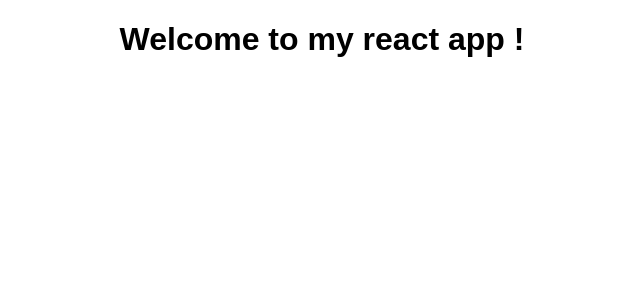
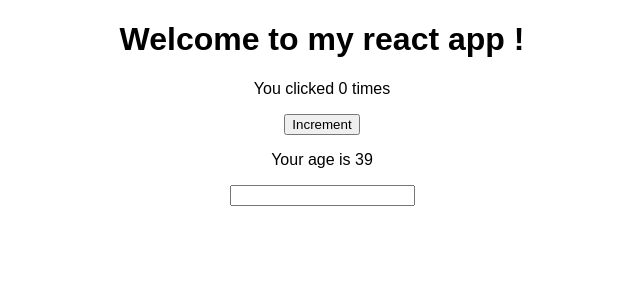
Before and after one commit to skylock/react-playground, a React (Create React App) app: page / in a window 1280 px wide. Shown: the top 300 px of the page, without its empty margins (318-958 px from the left). Built offline with nearby package versions, Linux system fonts and the light colour scheme.

Commit message:
add first functional component

```diff
--- a/src/App.js
+++ b/src/App.js
@@ -1,12 +1,14 @@
 import React, { Component } from "react";
 import logo from "./logo.svg";
 import "./App.css";
+import Counter from "./components/counter";
 
 class App extends Component {
   render() {
     return (
       <div className="App">
         <h1>Welcome to my react app !</h1>
+        <Counter />
       </div>
     );
   }
--- /dev/null
+++ b/src/components/counter.jsx
@@ -0,0 +1,17 @@
+import React, { useState } from "react";
+
+const counter = () => {
+  const [count, setCount] = useState(0);
+  const [age, setAge] = useState(39);
+
+  return (
+    <div>
+      <p>You clicked {count} times</p>
+      <button onClick={() => setCount(count + 1)}>Increment</button>
+      <p>Your age is {age}</p>
+      <input type="text" onChange={(e) => setAge(e.target.value)}></input>
+    </div>
+  );
+};
+
+export default counter;
```
